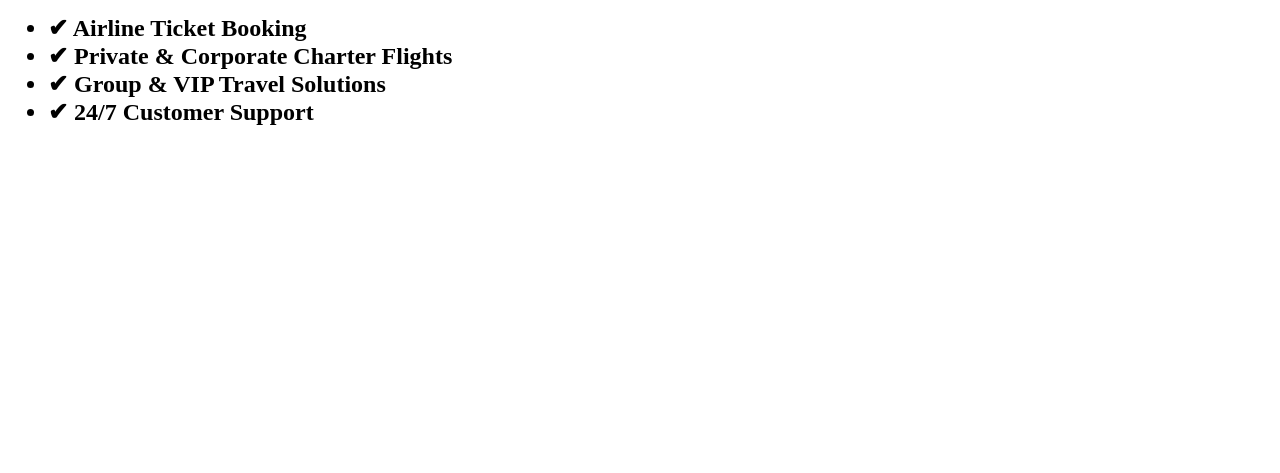
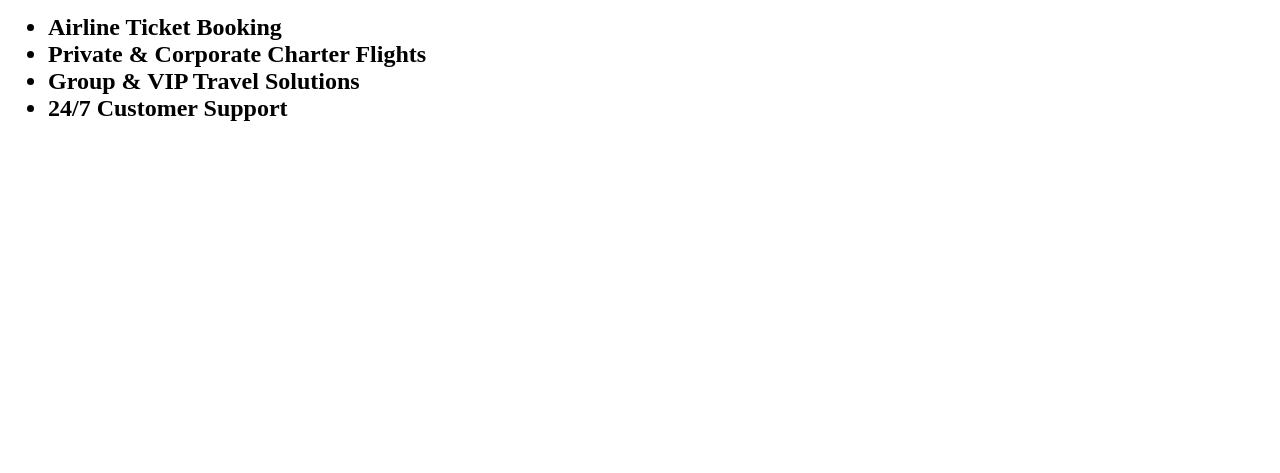
Before and after one commit to markmusonye15/East-West, a plain HTML site: page about.html in a window 1280 px wide. Shown: the part 327-800 px from the top of the page. Drawn offline with Linux system fonts and the light colour scheme.

Commit message:
minor changes to the about page

```diff
--- a/about.html
+++ b/about.html
@@ -45,10 +45,10 @@
     <section class="services">
       <h2>What We Offer</h2>
       <ul>
-        <li>✔ Airline Ticket Booking</li>
-        <li>✔ Private & Corporate Charter Flights</li>
-        <li>✔ Group & VIP Travel Solutions</li>
-        <li>✔ 24/7 Customer Support</li>
+        <li>Airline Ticket Booking</li>
+        <li>Private & Corporate Charter Flights</li>
+        <li>Group & VIP Travel Solutions</li>
+        <li>24/7 Customer Support</li>
       </ul>
     </section>
 
```
